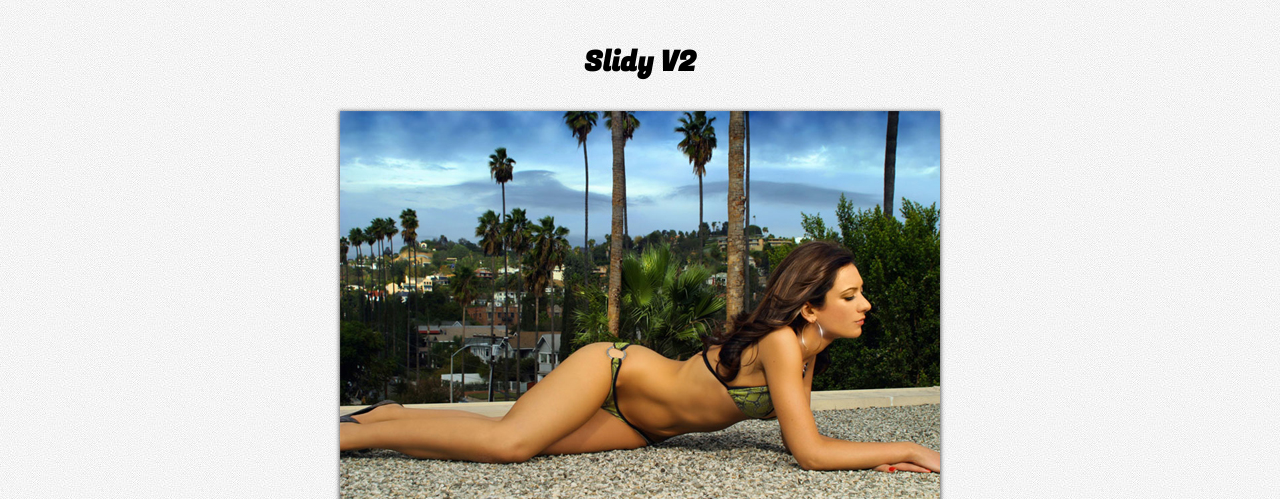
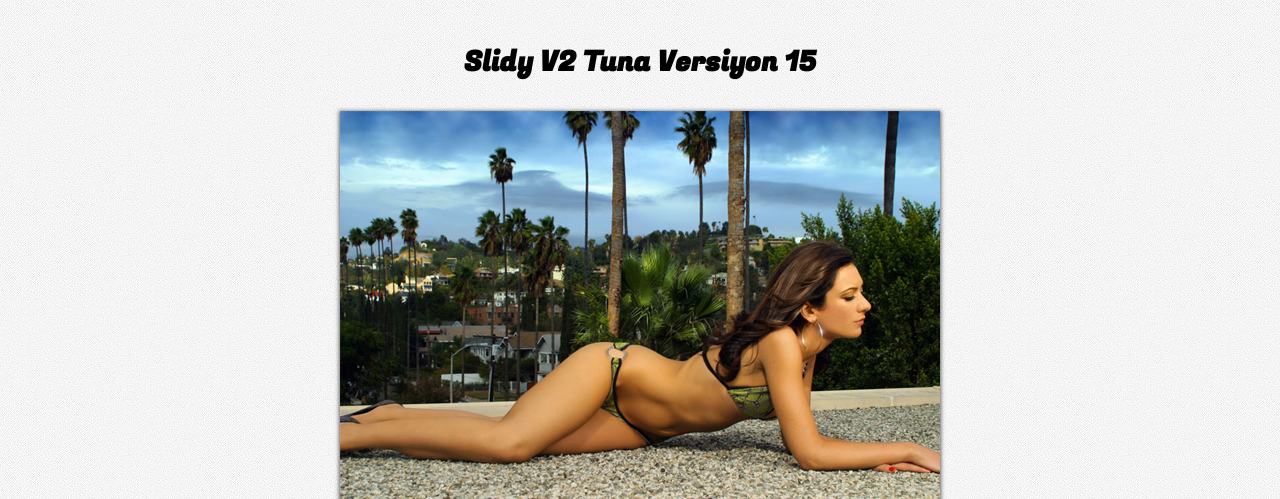
Before and after one commit to tunamantiksal/slidy, a plain HTML site: page index.html in a window 1280 px wide. Shown: the top 499 px of the page. Drawn offline with nearby package versions, Linux system fonts and the light colour scheme.

Commit message:
tuna v15

```diff
--- a/index.html
+++ b/index.html
@@ -18,7 +18,7 @@
 <body>
 	<br /><br /><br />
 	<center>
-		<h2>Slidy V2</h2>
+		<h2>Slidy V2 Tuna Versiyon 15</h2>
 	</center>
 	<br /><br />
 	<div id="slidy" class="slidy" >
```
